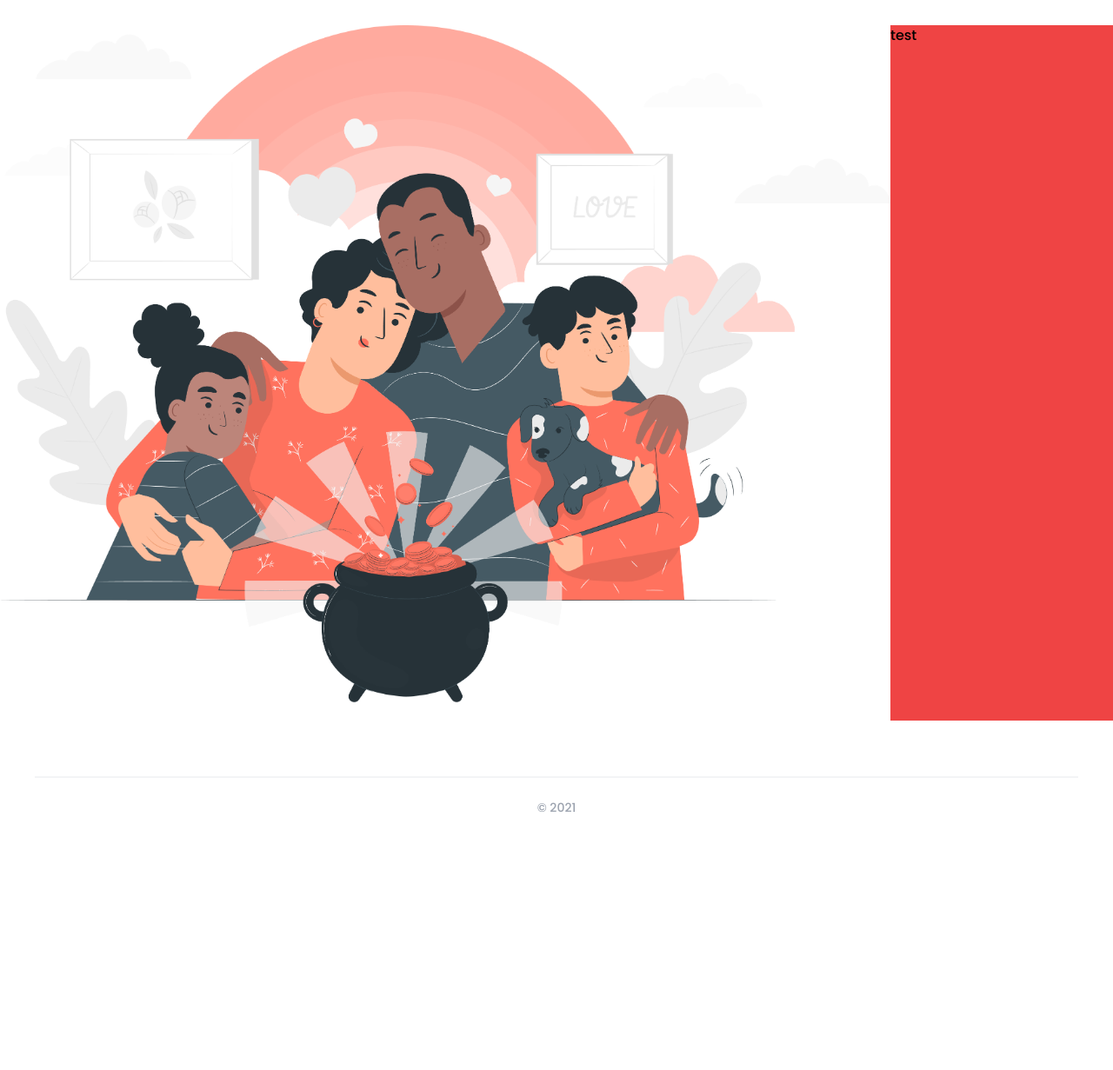
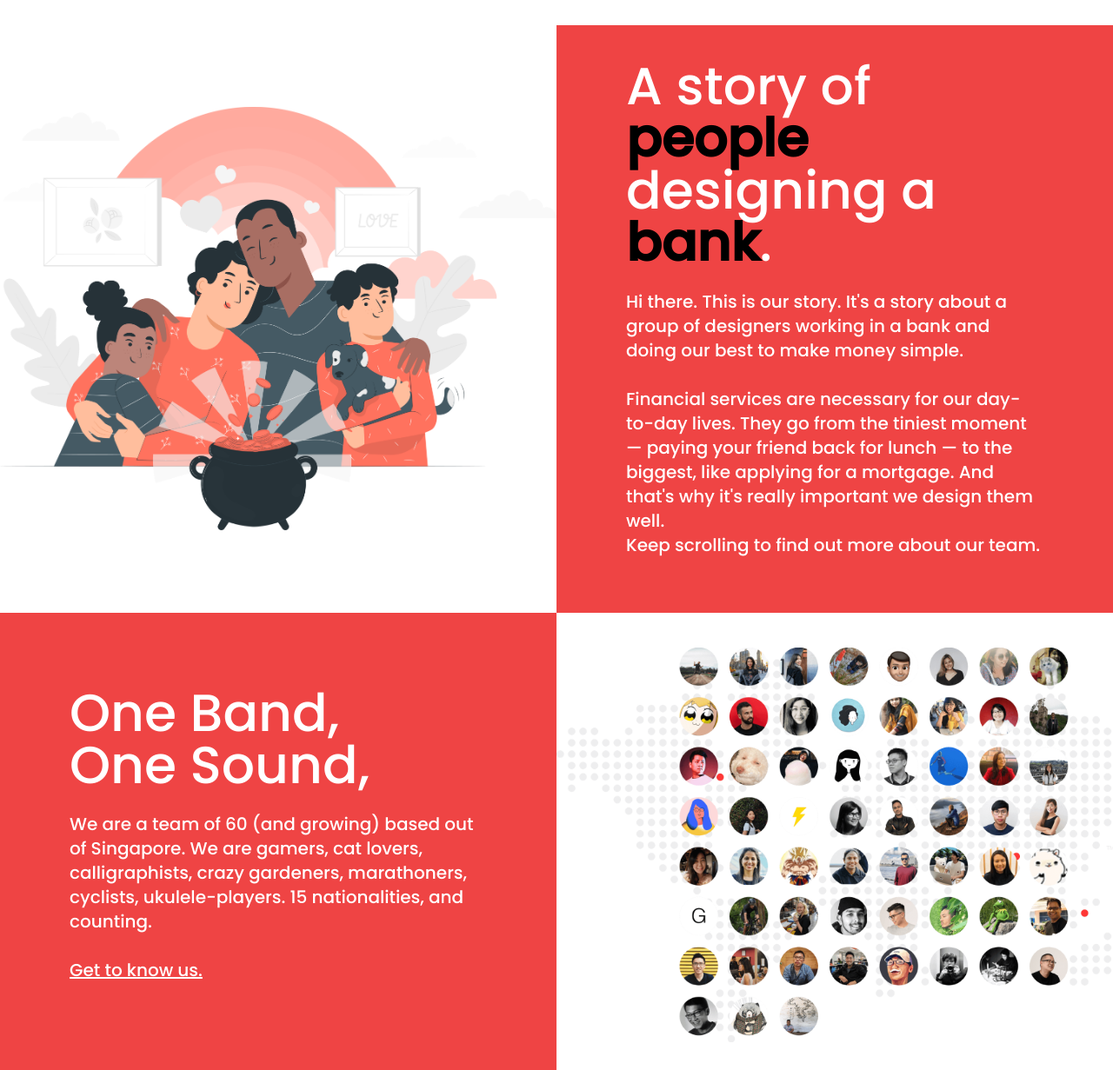
Before and after one commit to somebearcub/dbs-website-prototype, a Gatsby site: page / in a window 1280 px wide. Shown: the part 69-1300 px from the top of the page at 87% size. Before the commit the page ends 1040 px from the top, so only its background shows below. Built offline with nearby package versions, Linux system fonts and the light colour scheme; Gatsby itself is replaced by a stand-in of ours.

Commit message:
Added images and modified homepage

```diff
--- a/src/pages/index.js
+++ b/src/pages/index.js
@@ -1,22 +1,74 @@
 import React from "react"
 import Layout from "../components/layout"
 import familyBank from "../images/familybank.png"
+import oneBoneS from "../images/onebandonesound.png"
+import { Link } from "gatsby"
 
 export default function Home() {
   return (
     <Layout>
-      <div class="container max-w-full flex flex-row">
-        {/* TODO: Adjust for mobile */}
-        <div class="bg-white flex-auto h-screen max-w-screen-lg mx-auto">
-          <div class="block">
-            <img
-              src={familyBank}
-              alt="Image of Family with a pot of gold"
-              class="mx-auto"
-            />
+      {/* Section 1 */}
+      <div class="flex flex-wrap items-center">
+        <div class="bg-white w-full overflow-hidden sm:w-1/2">
+          <img
+            src={familyBank}
+            alt="Image of Family with a pot of gold"
+            class="flex self-stretch items-center pt-10 pb-10"
+          />
+        </div>
+        <div class="bg-red-500 px-20 py-10 w-full overflow-hidden sm:w-1/2 flex self-stretch items-center">
+          <div>
+            <h1 class="text-white text-2xl text-5xl lg:text-6xl md:text-3xl">
+              A story of <span class="text-black font-black">people</span>
+            </h1>
+            <h1 class="text-white text-2xl text-5xl lg:text-6xl md:text-3xl">
+              designing a <span class="text-black font-black">bank</span>.
+            </h1>
+            <p class="font-thin text-white text-xs pt-1 lg:text-xl md:text-sm lg:py-6 md:py-2 sm:py-1">
+              Hi there. This is our story. It's a story about a group of
+              designers working in a bank and doing our best to make money
+              simple. <br />
+              <br />
+              Financial services are necessary for our day-to-day lives. They go
+              from the tiniest moment — paying your friend back for lunch — to
+              the biggest, like applying for a mortgage. And that's why it's
+              really important we design them well. <br />
+
+              Keep scrolling to find out more about our team.
+            </p>
           </div>
         </div>
-        <div class="bg-red-500 max-w-screen-lg flex-auto h-screen">test</div>
+      </div>
+      {/* Section 2 */}
+      <div class="flex flex-wrap items-center">
+        <div class="bg-red-500 px-20 py-10 w-full overflow-hidden sm:w-1/2 flex self-stretch items-center">
+          <div>
+            <h1 class="text-white text-2xl text-5xl lg:text-6xl md:text-3xl">
+              One Band,
+            </h1>
+            <h1 class="text-white text-2xl text-5xl lg:text-6xl md:text-3xl">
+              One Sound,
+            </h1>
+            <p class="font-thin text-white text-xs pt-1 lg:text-xl md:text-sm lg:py-6 md:py-2 sm:py-1">
+            We are a team of 60 (and growing) based out of Singapore. We are
+                gamers, cat lovers, calligraphists, crazy gardeners,
+                marathoners, cyclists, ukulele-players. 15 nationalities, and
+                counting.
+                <br />
+                <br />
+                <Link class="underline hover:no-underline" to="/">
+                  Get to know us.
+                </Link>
+            </p>
+          </div>
+        </div>
+        <div class="bg-white w-full overflow-hidden sm:w-1/2">
+          <img
+            src={oneBoneS}
+            alt="collection of avatars"
+            class="flex self-stretch items-center pt-10 pb-10"
+          />
+        </div>
       </div>
     </Layout>
   )
--- a/src/pages/ourwork.js
+++ b/src/pages/ourwork.js
@@ -1,17 +1,34 @@
 import React from "react"
 import Layout from "../components/layout"
+import ourWork from "../images/ourwork.png"
+import { Link } from "gatsby"
 
 export default function OurWork() {
   return (
     <div>
       <Layout>
-        <div class="flex flex-row">
-            <div class="bg-blue-100">
-                first
+        {/* Section 1 */}
+        <div class="flex flex-wrap items-center">
+          <div class="bg-red-500 px-20 py-10 w-full overflow-hidden sm:w-1/2 flex self-stretch items-center">
+            <div>
+              <h1 class="text-black text-2xl text-5xl lg:text-6xl md:text-3xl">
+                Our work beyond
+              </h1>
+              <h1 class="text-white text-2xl text-5xl lg:text-6xl md:text-3xl">
+                designing a <span class="text-black font-black">bank</span>.
+              </h1>
+              <p class="font-thin text-black text-xs pt-1 lg:text-xl md:text-sm lg:py-6 md:py-2 sm:py-1">
+
+              </p>
             </div>
-            <div class="bg-red-100">
-                second
-            </div>
+          </div>
+          <div class="bg-white w-full overflow-hidden sm:w-1/2">
+            <img
+              src={ourWork}
+              alt="sample screens"
+              class="flex self-stretch items-center pt-10 pb-10"
+            />
+          </div>
         </div>
       </Layout>
     </div>
```
Also changed, not shown: src/images/onebandonesound.png (added), 1 other file.
